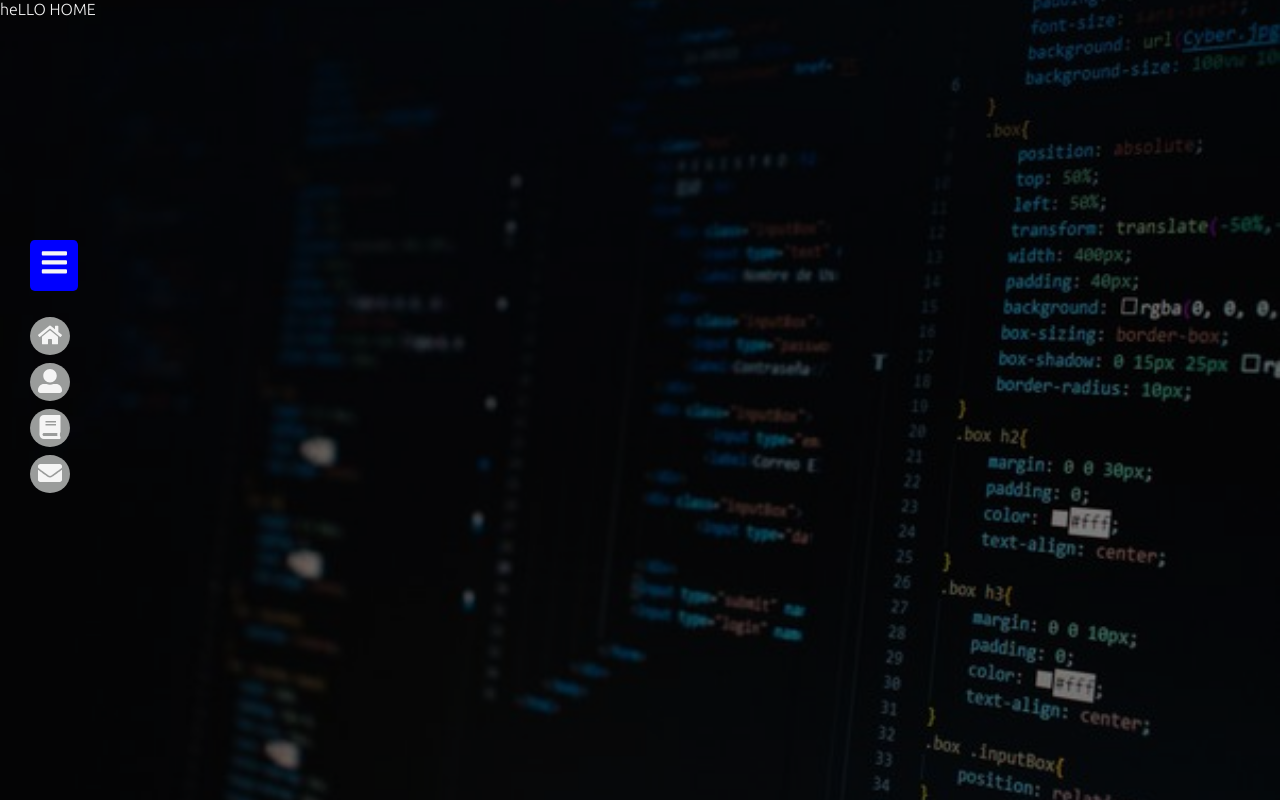
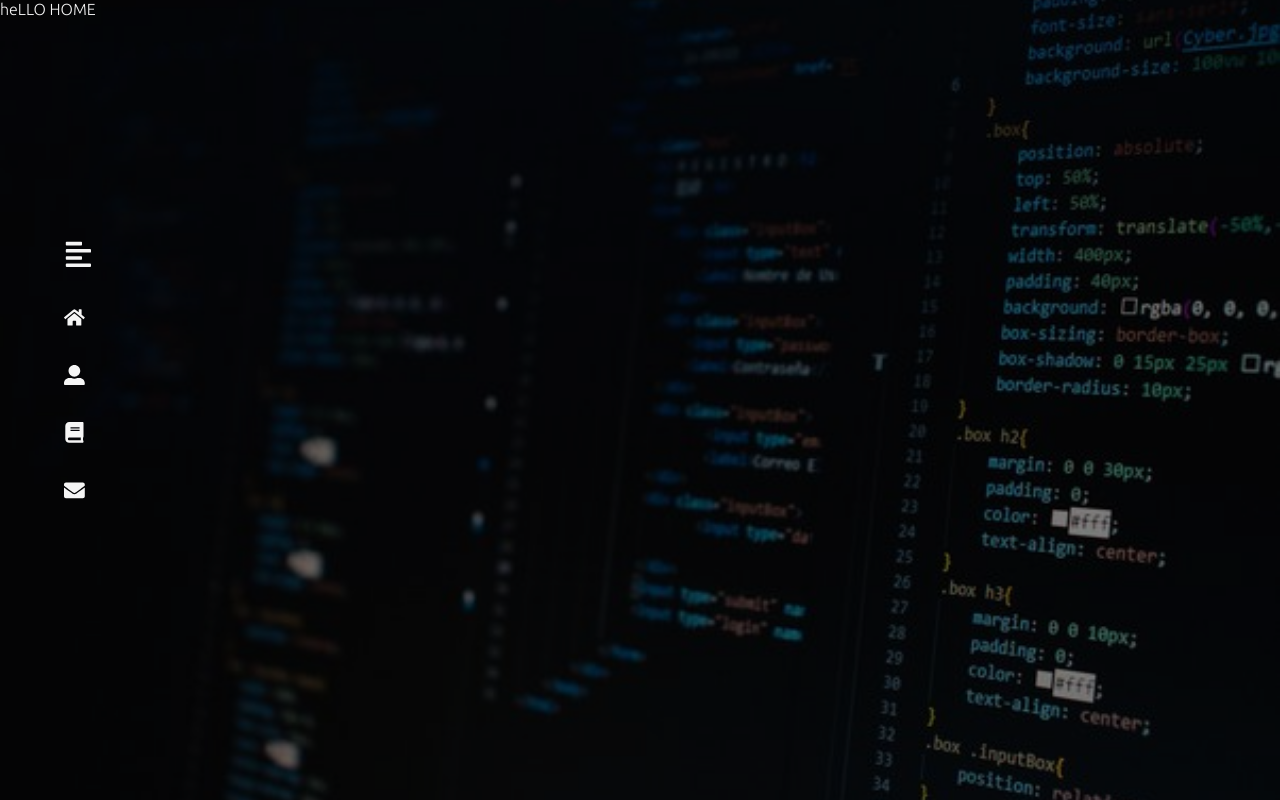
Before and after one commit to Khingz/port-web, a React (Create React App) app: page / in a window 1280 px wide. Built offline with nearby package versions, Linux system fonts and the light colour scheme.

Commit message:
sidebar redefined the second time

```diff
--- a/src/component/SideNav.jsx
+++ b/src/component/SideNav.jsx
@@ -1,58 +1,46 @@
-import { FaHome, FaRegPlayCircle, FaBook, FaUserAlt, FaEnvelope, FaTimes, FaBars } from 'react-icons/fa'
+import { FaHome, FaRegPlayCircle, FaBook, FaUserAlt, FaEnvelope, FaTimes, FaAlignLeft } from 'react-icons/fa'
 import '../component/sidenav.css'
-import { useState } from 'react'
 import { NavLink } from 'react-router-dom'
+import { useState } from 'react';
 
 function SideNav() {
-    const [isOpen, setIsOpen] = useState(false)
+const [isOpen, setIsOpen ] = useState(false)
 
-    const toggle = () => setIsOpen(!isOpen)
-    const menuItem=[
-        {
-            path:"/",
-            name:"Home",
-            icon:<FaHome />
-        },
-        {
-            path:"/about",
-            name:"About",
-            icon:<FaUserAlt />
-        },
-        {
-            path:"/portfolio",
-            name:"Portfolio",
-            icon:<FaBook/>
-        },
-        {
-            path:"/contact",
-            name:"Contact",
-            icon:<FaEnvelope />
-        }
-    ]
+const toggle = () => setIsOpen(!isOpen)
+
   return (
-    <div className='side-nav-container'>
-         <div className='side-nav-content' >
-               <div className='toggle-bar'>
-                  {!isOpen ? <FaBars onClick={toggle} /> : <FaTimes onClick={toggle}/>}
-               </div>
-                <div className="menu-container">
-                {
-                   menuItem.map((item, index)=>(
-                       <NavLink to={item.path} key={index} >
-                          <div className="menu-list">
-                            <span className="menu-icon">{item.icon}</span>
-                            <span className='menu' style={{display: isOpen ? 'inline' : 'none'}}>
-                                <span className="hide-menu-mobile">
-                                {item.name}
-                                </span>
-                            </span>
-                            </div>
-                       </NavLink>
-                   ))
-               }
-                </div>
-
-           </div>
+    <div className='side-nav-content' style={{width: isOpen ? '90px' : '30px'}}>
+        <div className="toggle" onClick={toggle}>
+           {!isOpen ? <FaAlignLeft /> : <FaTimes />}
+        </div>
+        <div className="menu-container">
+        <ul>
+            <li>
+                <NavLink to='/'>
+                    <FaHome />
+                    <span className='menu-name' style={{}}>Home</span>
+                </NavLink>
+            </li>
+            <li>
+                <NavLink to='/about'>
+                    <FaUserAlt />
+                    <span className='menu-name'>Home</span>
+                </NavLink>
+            </li>
+            <li>
+                <NavLink to='/portfolio'>
+                    <FaBook />
+                    <span className='menu-name'>Home</span>
+                </NavLink>
+            </li>
+            <li>
+                <NavLink to='/contact'>
+                    <FaEnvelope />
+                    <span className='menu-name'>Home</span>
+                </NavLink>
+            </li>
+        </ul>
+        </div>
     </div>
   )
 }
--- a/src/component/sidenav.css
+++ b/src/component/sidenav.css
@@ -1,62 +1,42 @@
-.side-nav-container {
-    height: 100vh;
-    position: fixed;
-    inset: 30% 0 20px 30px;
+.side-nav-content {
+    position: absolute;
+    top: 30%;
+    left: 5%;
     overflow: hidden;
+    width: 10px;
 }
 
-.side-nav-content {
-    height: 100vh;
+.toggle {
+    font-size: 1.8rem;
 }
 
-.toggle-bar {
-    font-size: 1.8rem;
-    cursor: pointer;
-    background-color: blue;
-    width: 2rem;
-    padding: 0.5rem;
-    text-align: center;
-    border-radius: 10%;
+.menu-container ul li {
+    margin: 2rem auto;
+    font-size: 1.3rem;
+}
+
+.menu-container ul li a {
+    color: whitesmoke;
+    align-self: center;
 }
 
 .menu-container {
-    margin: 2rem auto;
+    white-space: nowrap;
 }
 
-.menu-list {
-    margin: 1rem auto;
+.menu-name {
+    margin-left: 1rem;
+    font-size: 1rem;
+    background-color: tomato;
 }
 
-.menu-list .menu-icon {
-    font-size: 1.5rem;
-    cursor: pointer;
-    width: 2rem;
-    padding: 0.5rem;
-    padding-bottom: 0.2rem;
-    border-radius: 50%;
-    color: whitesmoke;
-    background-color: rgb(154, 156, 155);
-}
-
-.menu {
-    margin-left: 1rem;
-}
 
 @media only screen and (max-width: 600px) {
-    .toggle-bar {
+    .toggle {
         display: none;
     }
 
-    .hide-menu-mobile {
+    .menu-name {
         display: none;
     }
-
-    .menu-list {
-        margin: 2rem auto;
-    }
-
-    .menu-list .menu-icon {
-        font-size: 1.2rem;
-    }
-
-  }
+}
--- a/src/index.css
+++ b/src/index.css
@@ -8,11 +8,12 @@ body {
   box-sizing: border-box;
   font-family: 'Ubuntu', sans-serif;
   color: whitesmoke;
-  scroll-behavior: smooth;
+  overflow: hidden;
 }
 
 ul {
   list-style: none;
+  padding: 0;
 }
 
 a {
```
Also changed, not shown: src/assets/img/1657725287146.png (renamed from src/assets/img/avatar-1.png).
